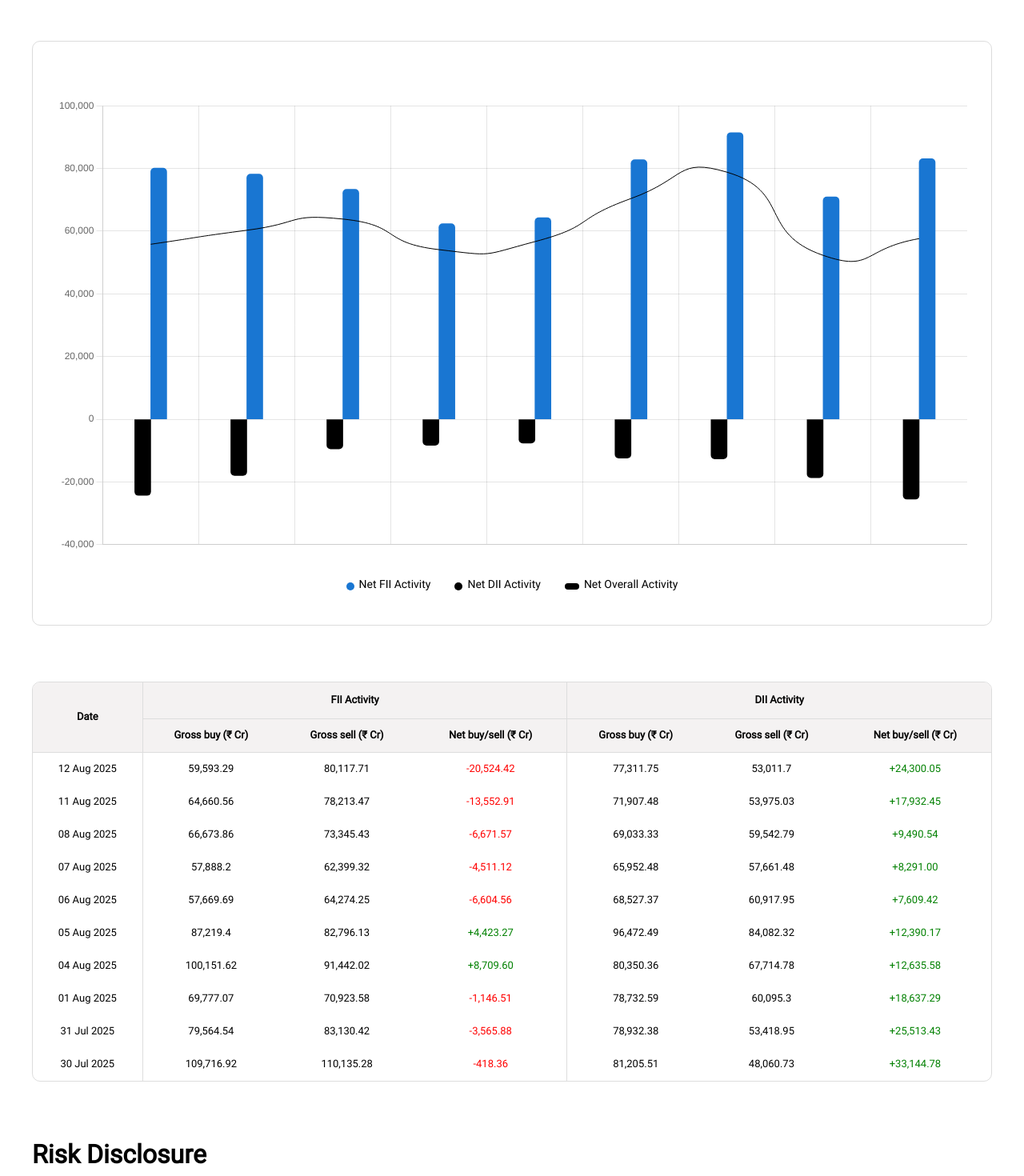
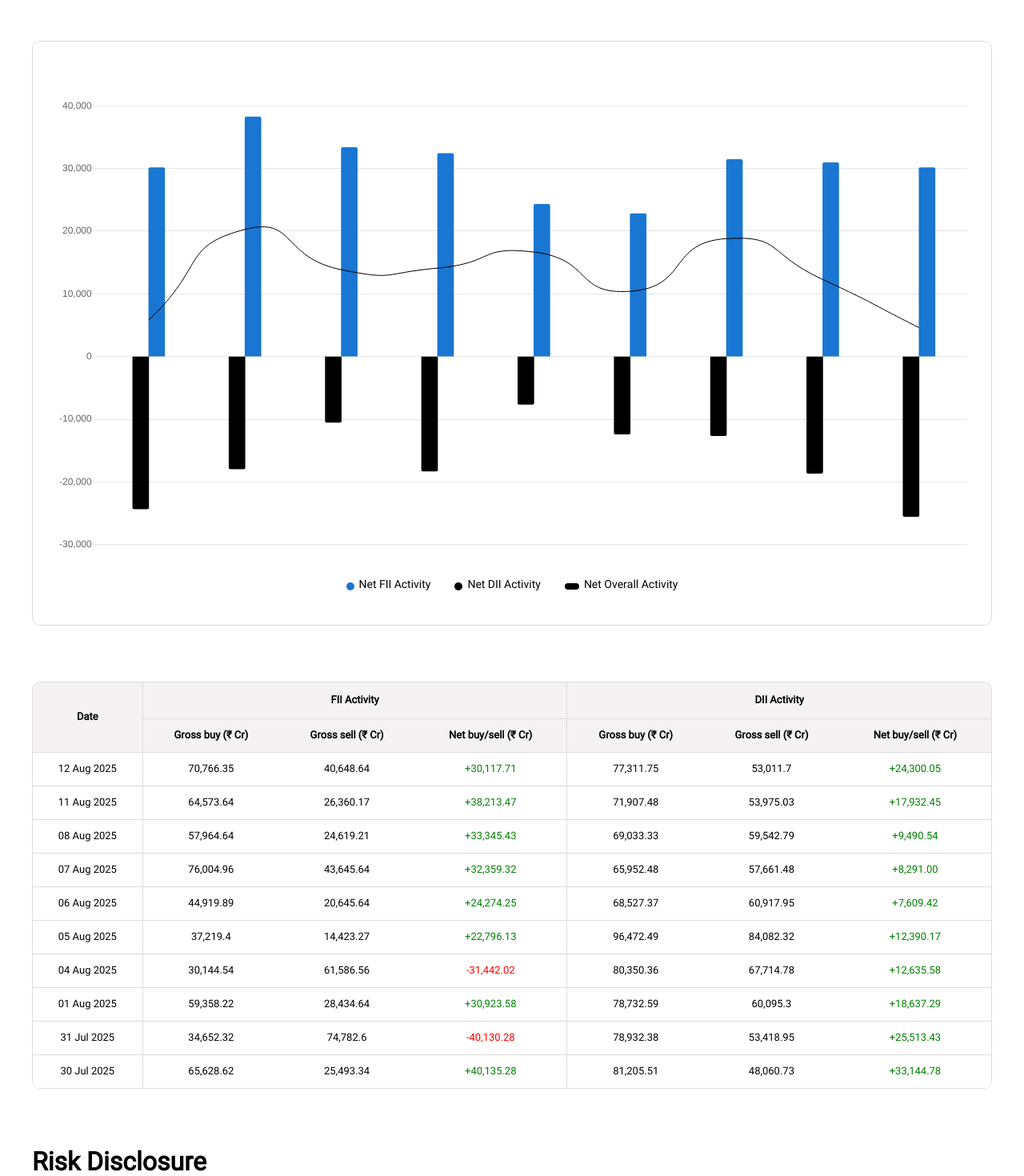
Before and after one commit to AnjaliSaladi18/HomePageTON, a React (Vite) app: page /FIIandDII in a window 1280 px wide. Shown: the part 400-1870 px from the top of the page at 80% size. Built offline with nearby package versions, Linux system fonts and the light colour scheme.

Commit message:
Force update modified files

```diff
--- a/src/Pages/FIIandDII.jsx
+++ b/src/Pages/FIIandDII.jsx
@@ -20,27 +20,27 @@ function FIIandDII() {
   const datasets = {
     daily: {
       labels: ["28 Jul", "27 Jul", "26 Jul", "25 Jul", "24 Jul", "23 Jul", "22 Jul", "21 Jul", "20 Jul", "19 Jul", "18 Jul", "17 Jul"],
-      fii: [80117.71, 78213.47, 73345.43, 62399.32, 64274.25, 82796.13, 91442.02, 70923.58, 83130.42, 110135.28, 68367.93, 79392.73],
-      dii: [-24300.05, -17932.45, -9490.54, -8291.00, -7609.42, -12390.17, -12635.58, -18637.99, -25513.43, -33144.78, -32574.63, -24734.28],
-      overall: [55817.66, 60281.02, 63854.89, 54108.32, 56664.83, 70405.96, 78806.44, 52285.59, 57616.99, 76990.50, 35793.63, 54658.45]
+      fii: [30117.71, 38213.47, 33345.43, 32399.32, 24274.25, 22796.13, 31442.02, 30923.58, 40130.42, 40135.28, 17367.93, 29392.73],
+      dii: [-24300.05, -17932.45, -10490.54, -18291.00, -7609.42, -12390.17, -12635.58, -18637.99, -25513.43, -33144.78, -12574.63, -24734.28],
+      overall: [5817.66, 20281.02, 13854.89, 14108.32, 16664.83, 10405.96, 18806.44, 12285.59, 14616.99, 6990.50, 5793.63, 4658.45]
     },
     weekly: {
       labels: ["28 Jul", "21 Jul", "14 Jul", "07 Jul", "30 Jun", "23 Jun", "16 Jun", "09 Jun", "02 Jun"],
-      fii: [80117.71, 78213.47, 73345.43, 62399.32, 64274.25, 82796.13, 91442.02, 70923.58, 83130.42],
-      dii: [-24300.05, -17932.45, -9490.54, -8291.00, -7609.42, -12390.17, -12635.58, -18637.99, -25513.43],
-      overall: [55817.66, 60281.02, 63854.89, 54108.32, 56664.83, 70405.96, 78806.44, 52285.59, 57616.99]
+      fii: [30117.71, 38213.47, 33345.43, 32399.32, 24274.25, 22796.13, 31442.02, 30923.58, 30130.42],
+      dii: [-24300.05, -17932.45, -10490.54, -18291.00, -7609.42, -12390.17, -12635.58, -18637.99, -25513.43],
+      overall: [5817.66, 20281.02, 13854.89, 14108.32, 16664.83, 10405.96, 18806.44, 12285.59, 4616.99]
     },
     monthly: {
-      labels: ["April 2025","May 2025", "Jun 2025", "Jul 2025"],
-      fii: [60376.48,40135.28, 83130.42, 62399.32 ],
-      dii: [-29467.84,-33144.78, -25513.43, -8291.00 ],
-      overall: [30908.64,6990.50, (83130.42 - 25513.43),(62399.32 - 8291.00)]
+      labels: ["April 2025", "May 2025", "Jun 2025", "Jul 2025"],
+      fii: [40376.48, 40135.28, 33130.42, 32399.32],
+      dii: [-29467.84, -33144.78, -25513.43, -8291.00],
+      overall: [10908.64, 6990.50, (33130.42 - 25513.43), (32399.32 - 8291.00)]
     },
     custom: {
       labels: ["16 Jun", "09 Jun", "02 Jun", "26 May"],
-      fii: [91442.02, 70923.58, 83130.42, 110135.28],
-      dii: [-12635.58, -18637.99, -25513.43, -33144.78],
-      overall: [78806.44, 52285.59, 57616.99, 76990.50]
+      fii: [41442.02, 30923.58, 43130.42, 20135.28],
+      dii: [-12635.58, -18637.99, -25513.43, -13144.78],
+      overall: [28806.44, 12285.59, 17616.99, 6990.50]
     }
   };
 
@@ -66,7 +66,7 @@ function FIIandDII() {
         data: datasets[view].dii,
         backgroundColor: '#000000',
         barThickness: 20,
-        borderRadius: 5
+        borderRadius: 2
       },
       {
         type: 'bar',
@@ -74,7 +74,7 @@ function FIIandDII() {
         data: datasets[view].fii,
         backgroundColor: '#1976d2',
         barThickness: 20,
-        borderRadius: 5
+        borderRadius: 2
       }
     ]
   };
@@ -87,24 +87,29 @@ function FIIandDII() {
     scales: {
       x: {
         ticks: { display: false },
-        grid: { drawTicks: false }
+        grid: {
+          drawOnChartArea: false,
+          drawTicks: false
+        },
+        border: { display: false }
       },
       y: {
-        beginAtZero: true
+        beginAtZero: true,
+        border:{display:false}
       }
     }
   };
   const data = [
-    { date: "12 Aug 2025", fiiBuy: 59593.29, fiiSell: 80117.71, diiBuy: 77311.75, diiSell: 53011.70 },
-    { date: "11 Aug 2025", fiiBuy: 64660.56, fiiSell: 78213.47, diiBuy: 71907.48, diiSell: 53975.03 },
-    { date: "08 Aug 2025", fiiBuy: 66673.86, fiiSell: 73345.43, diiBuy: 69033.33, diiSell: 59542.79 },
-    { date: "07 Aug 2025", fiiBuy: 57888.20, fiiSell: 62399.32, diiBuy: 65952.48, diiSell: 57661.48 },
-    { date: "06 Aug 2025", fiiBuy: 57669.69, fiiSell: 64274.25, diiBuy: 68527.37, diiSell: 60917.95 },
-    { date: "05 Aug 2025", fiiBuy: 87219.40, fiiSell: 82796.13, diiBuy: 96472.49, diiSell: 84082.32 },
-    { date: "04 Aug 2025", fiiBuy: 100151.62, fiiSell: 91442.02, diiBuy: 80350.36, diiSell: 67714.78 },
-    { date: "01 Aug 2025", fiiBuy: 69777.07, fiiSell: 70923.58, diiBuy: 78732.59, diiSell: 60095.30 },
-    { date: "31 Jul 2025", fiiBuy: 79564.54, fiiSell: 83130.42, diiBuy: 78932.38, diiSell: 53418.95 },
-    { date: "30 Jul 2025", fiiBuy: 109716.92, fiiSell: 110135.28, diiBuy: 81205.51, diiSell: 48060.73 },
+    { date: "12 Aug 2025", fiiBuy: 70766.35, fiiSell: 40648.64, diiBuy: 77311.75, diiSell: 53011.70 },
+    { date: "11 Aug 2025", fiiBuy: 64573.64, fiiSell: 26360.17, diiBuy: 71907.48, diiSell: 53975.03 },
+    { date: "08 Aug 2025", fiiBuy: 57964.64, fiiSell: 24619.21, diiBuy: 69033.33, diiSell: 59542.79 },
+    { date: "07 Aug 2025", fiiBuy: 76004.96, fiiSell: 43645.64, diiBuy: 65952.48, diiSell: 57661.48 },
+    { date: "06 Aug 2025", fiiBuy: 44919.89, fiiSell: 20645.64, diiBuy: 68527.37, diiSell: 60917.95 },
+    { date: "05 Aug 2025", fiiBuy: 37219.40, fiiSell: 14423.27, diiBuy: 96472.49, diiSell: 84082.32 },
+    { date: "04 Aug 2025", fiiBuy: 30144.54, fiiSell: 61586.56, diiBuy: 80350.36, diiSell: 67714.78 },
+    { date: "01 Aug 2025", fiiBuy: 59358.22, fiiSell: 28434.64, diiBuy: 78732.59, diiSell: 60095.30 },
+    { date: "31 Jul 2025", fiiBuy: 34652.32, fiiSell: 74782.60, diiBuy: 78932.38, diiSell: 53418.95 },
+    { date: "30 Jul 2025", fiiBuy: 65628.62, fiiSell: 25493.34, diiBuy: 81205.51, diiSell: 48060.73 },
   ];
 
   return (
@@ -145,7 +150,7 @@ function FIIandDII() {
           </span>
         </div>
       </div>
-      <div className="data-table-container" style={{ border: "1px solid #ddd", borderRadius: "10px", overflow: 'hidden' }}>
+      <div className="data-table-container" style={{ border: "1px solid #ddd", borderRadius: "10px", overflow: 'hidden',borderBottom: 'none' }}>
         <table style={{ borderCollapse: "collapse", width: "100%", textAlign: "center" }} className='data-table'>
           <thead>
             <tr>
@@ -169,15 +174,15 @@ function FIIandDII() {
 
               return (
                 <tr key={i}>
-                  <td >{row.date}</td>
-                  <td style={{ borderLeft: '1px solid #ddd' }}>{row.fiiBuy.toLocaleString()}</td>
-                  <td >{row.fiiSell.toLocaleString()}</td>
-                  <td style={{ color: fiiNet >= 0 ? "green" : "red" }}>
+                  <td style={{ borderBottom: '1px solid #ddd'}}>{row.date}</td>
+                  <td style={{ borderLeft: '1px solid #ddd', borderBottom: '1px solid #ddd' }}>{row.fiiBuy.toLocaleString()}</td>
+                  <td style={{ borderBottom: '1px solid #ddd'}}>{row.fiiSell.toLocaleString()}</td>
+                  <td style={{ color: fiiNet >= 0 ? "green" : "red" , borderBottom: '1px solid #ddd'}}>
                     {fiiNet >= 0 ? "+" : ""}{fiiNet.toLocaleString(undefined, { minimumFractionDigits: 2 })}
                   </td>
-                  <td style={{ borderLeft: '1px solid #ddd' }}>{row.diiBuy.toLocaleString()}</td>
-                  <td >{row.diiSell.toLocaleString()}</td>
-                  <td style={{ color: diiNet >= 0 ? "green" : "red" }}>
+                  <td style={{ borderLeft: '1px solid #ddd', borderBottom: '1px solid #ddd' }}>{row.diiBuy.toLocaleString()}</td>
+                  <td style={{ borderBottom: '1px solid #ddd'}}>{row.diiSell.toLocaleString()}</td>
+                  <td style={{ color: diiNet >= 0 ? "green" : "red", borderBottom: '1px solid #ddd' }}>
                     {diiNet >= 0 ? "+" : ""}{diiNet.toLocaleString(undefined, { minimumFractionDigits: 2 })}
                   </td>
                 </tr>
```
